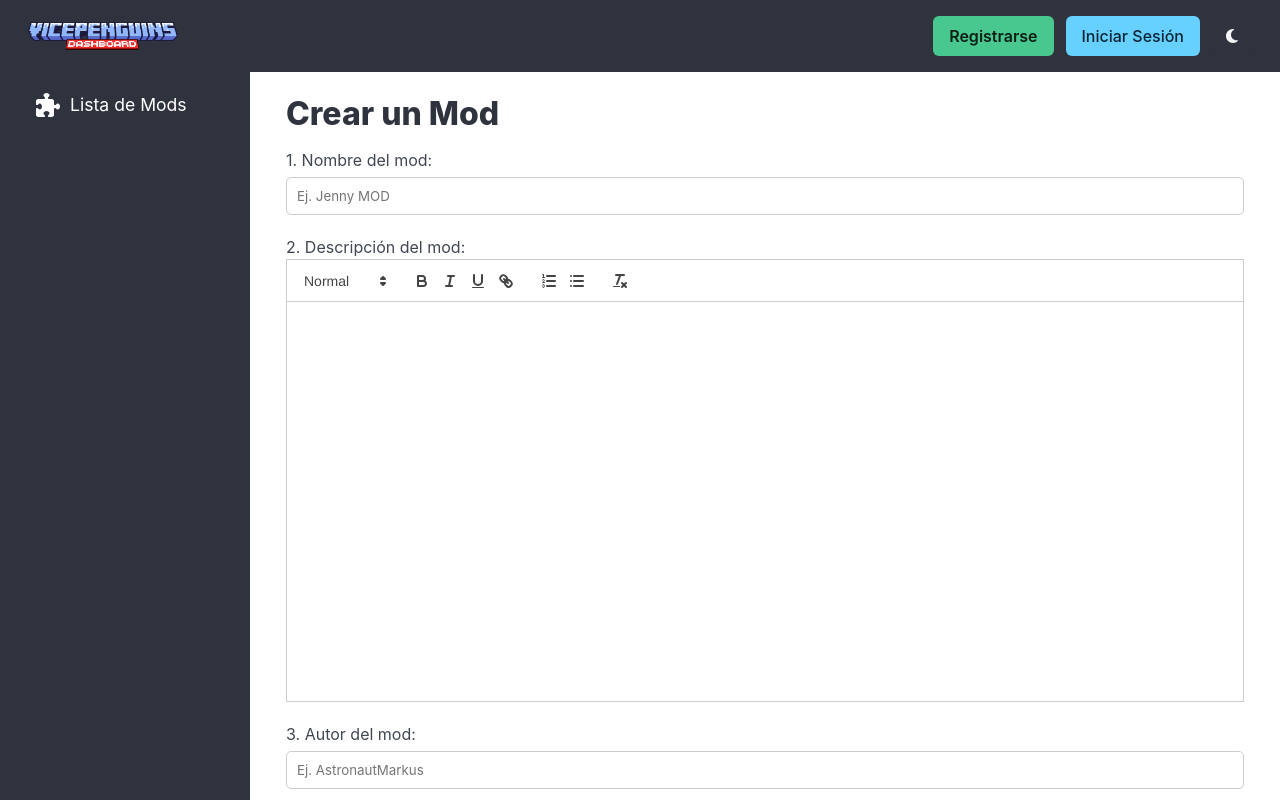
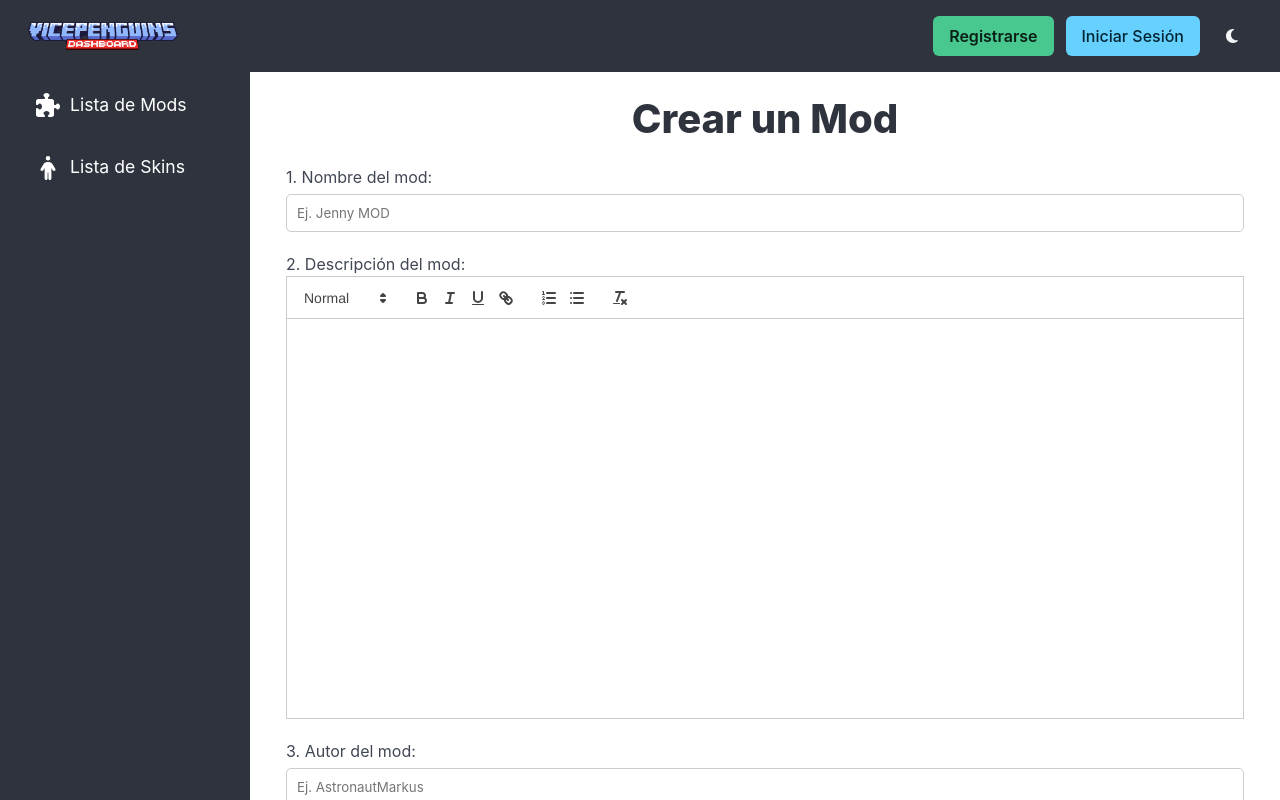
Before and after one commit to AstronautMarkus/VicePenguins-front, a Vue app in the folder VicePenguins/: page /admin/mods/create in a window 1280 px wide. Built offline with nearby package versions, Linux system fonts and the light colour scheme.

Commit message:
feat: update AdminSidebar and AdminHome to include new routes for skins and improve navigation links

```diff
--- a/VicePenguins/src/components/Admin/AdminSidebar/AdminSidebar.vue
+++ b/VicePenguins/src/components/Admin/AdminSidebar/AdminSidebar.vue
@@ -1,8 +1,8 @@
 <script setup>
 import { library } from '@fortawesome/fontawesome-svg-core';
 import { FontAwesomeIcon } from '@fortawesome/vue-fontawesome';
-import {faPuzzlePiece } from '@fortawesome/free-solid-svg-icons';
-library.add(faPuzzlePiece);
+import {faPuzzlePiece, faPerson} from '@fortawesome/free-solid-svg-icons';
+library.add(faPuzzlePiece, faPerson);
 </script>
 
 <template>
@@ -11,6 +11,10 @@ library.add(faPuzzlePiece);
         <router-link to="/admin/mods" class="sidebar-item">
           <FontAwesomeIcon icon="puzzle-piece" class="icon" />
           <span>Lista de Mods</span>
+        </router-link>
+        <router-link to="/admin/skins" class="sidebar-item">
+          <FontAwesomeIcon icon="person" class="icon" />
+          <span>Lista de Skins</span>
         </router-link>
       </div>
     </aside>
--- a/VicePenguins/src/pages/Admin/AdminHome.vue
+++ b/VicePenguins/src/pages/Admin/AdminHome.vue
@@ -43,10 +43,10 @@ const fetchStats = async () => {
 onMounted(fetchStats);
 
 const actions = [
-  { label: "Listar Mods", icon: faList, route: "/", color: "has-background-info" },
-  { label: "Publicar un Mod", icon: faCirclePlus, route: "/", color: "has-background-success" },
-  { label: "Listar Usuarios", icon: faList, route: "/", color: "has-background-warning" },
-  { label: "Crear Usuario", icon: faCirclePlus, route: "/", color: "has-background-danger" },
+  { label: "Listar Mods", icon: faList, route: "/admin/mods", color: "has-background-info" },
+  { label: "Publicar un Mod", icon: faCirclePlus, route: "/admin/mods/create", color: "has-background-success" },
+  { label: "Listar Usuarios", icon: faList, route: "/admin/users", color: "has-background-warning" },
+  { label: "Crear Usuario", icon: faCirclePlus, route: "/admin/users/create", color: "has-background-danger" },
 ];
 </script>
 
--- a/VicePenguins/src/pages/Admin/Mods/AdminCreateMod.vue
+++ b/VicePenguins/src/pages/Admin/Mods/AdminCreateMod.vue
@@ -89,7 +89,7 @@ const removeDependency = (index) => {
 <template>
     <AdminLayout>
         <div class="form-container">
-            <h1>Crear un Mod</h1>
+            <h1 class="title is-2 has-text-centered">Crear un Mod</h1>
 
 
             <div class="form-group">
@@ -223,8 +223,10 @@ const removeDependency = (index) => {
             </div>
 
             <div class="form-group">
-                <button @click="submitForm" class="button is-success">Crear Mod</button>
+                <button @click="submitForm" class="button is-success mr-2">Crear Mod</button>
+                <router-link to="/admin" class="button is-danger">Salir</router-link>
             </div>
+
         </div>
     </AdminLayout>
 </template>
```
